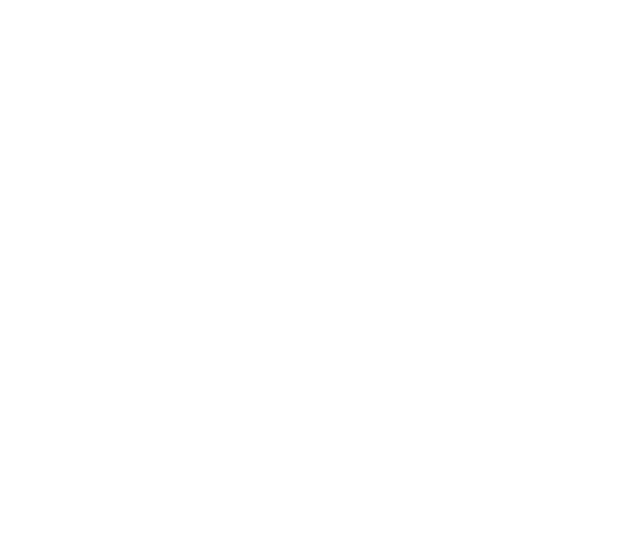
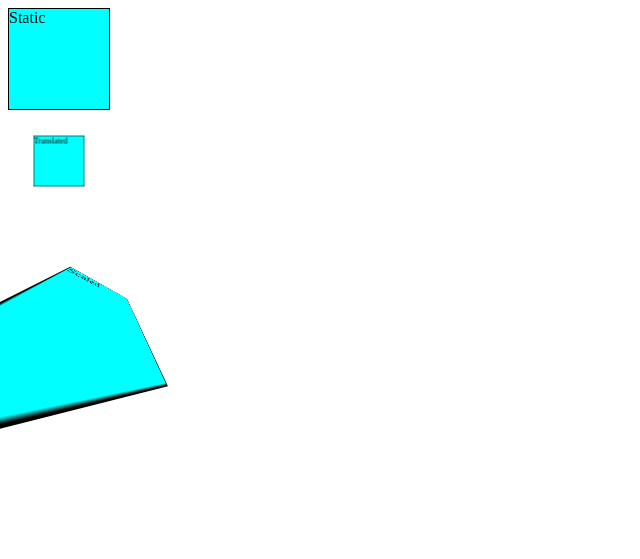
Before and after one commit to amankrsingh2001/Love_Web, a plain HTML site: page Lecture1/index.html in a window 1280 px wide. Shown: the whole page, without its empty margins (0-640 px from the left). Drawn offline with Linux system fonts and the light colour scheme.

Commit message:
3D Transform

```diff
--- a/Lecture1/index.html
+++ b/Lecture1/index.html
@@ -4,6 +4,12 @@
     <meta charset="UTF-8" />
     <meta name="viewport" content="width=device-width, initial-scale=1.0" />
     <title>Document</title>
+    <link rel="stylesheet" href="styles.css" />
   </head>
-  <body></body>
+  <body>
+    <div class="static">Static</div>
+    <div class="translated">Translated</div>
+    <div class="scaled">Scaled</div>
+  </body>
 </html>
+<!-- Css 3D transform -->
--- /dev/null
+++ b/Lecture1/styles.css
@@ -0,0 +1,15 @@
+div{
+    height: 100px;
+    width: 100px;
+    background-color: aqua;
+    border: 1px solid black;
+}
+.translated{
+    transform: perspective(10px) translateZ(-10px) ;
+}
+.scaled{
+    margin: 45px;
+    transform: perspective(350px) scaleZ(6) rotateX(45deg) rotateY(30deg) ;
+}
+
+/* Why we don't need to use use perspective with rotate*/
```
